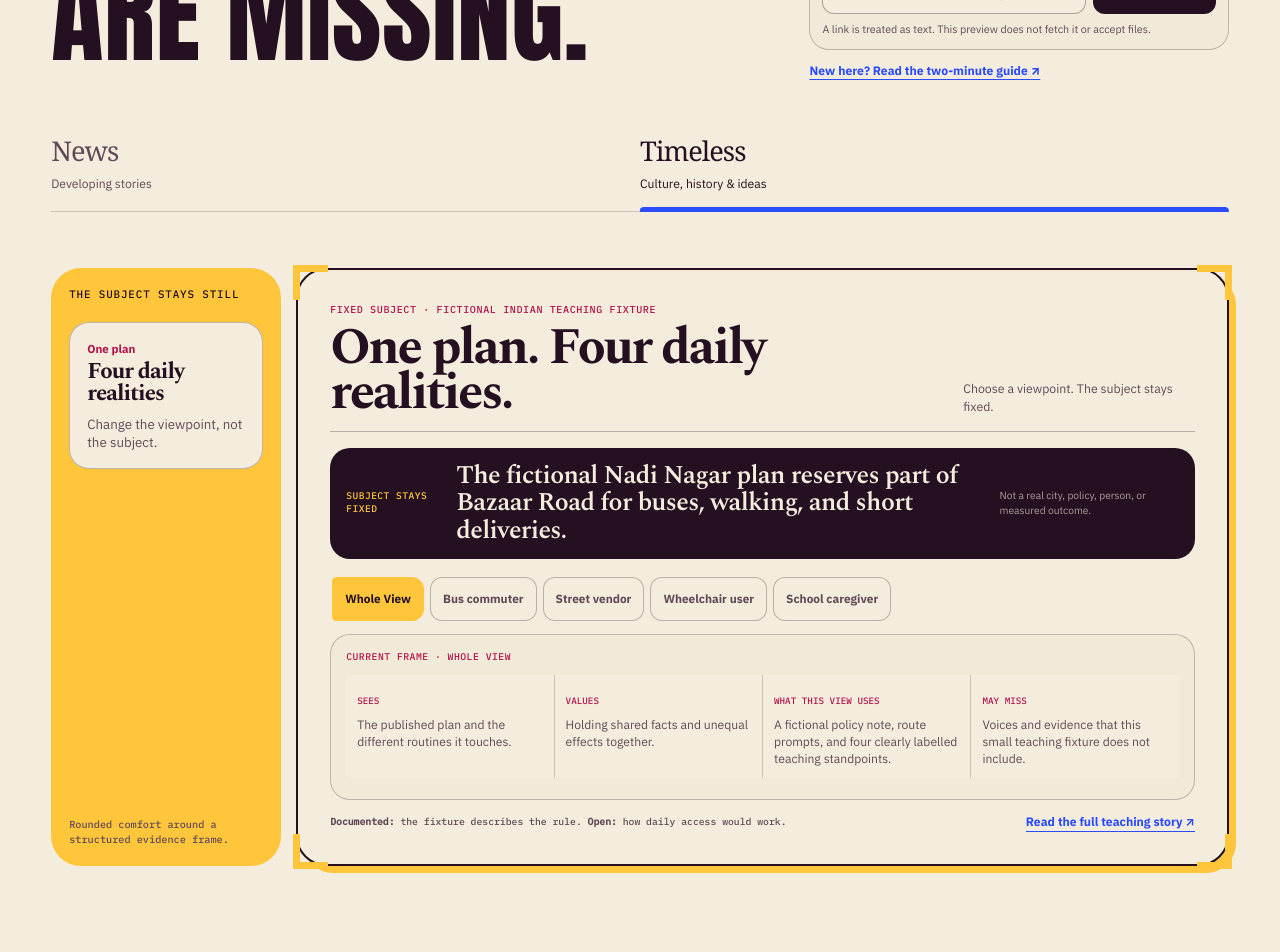
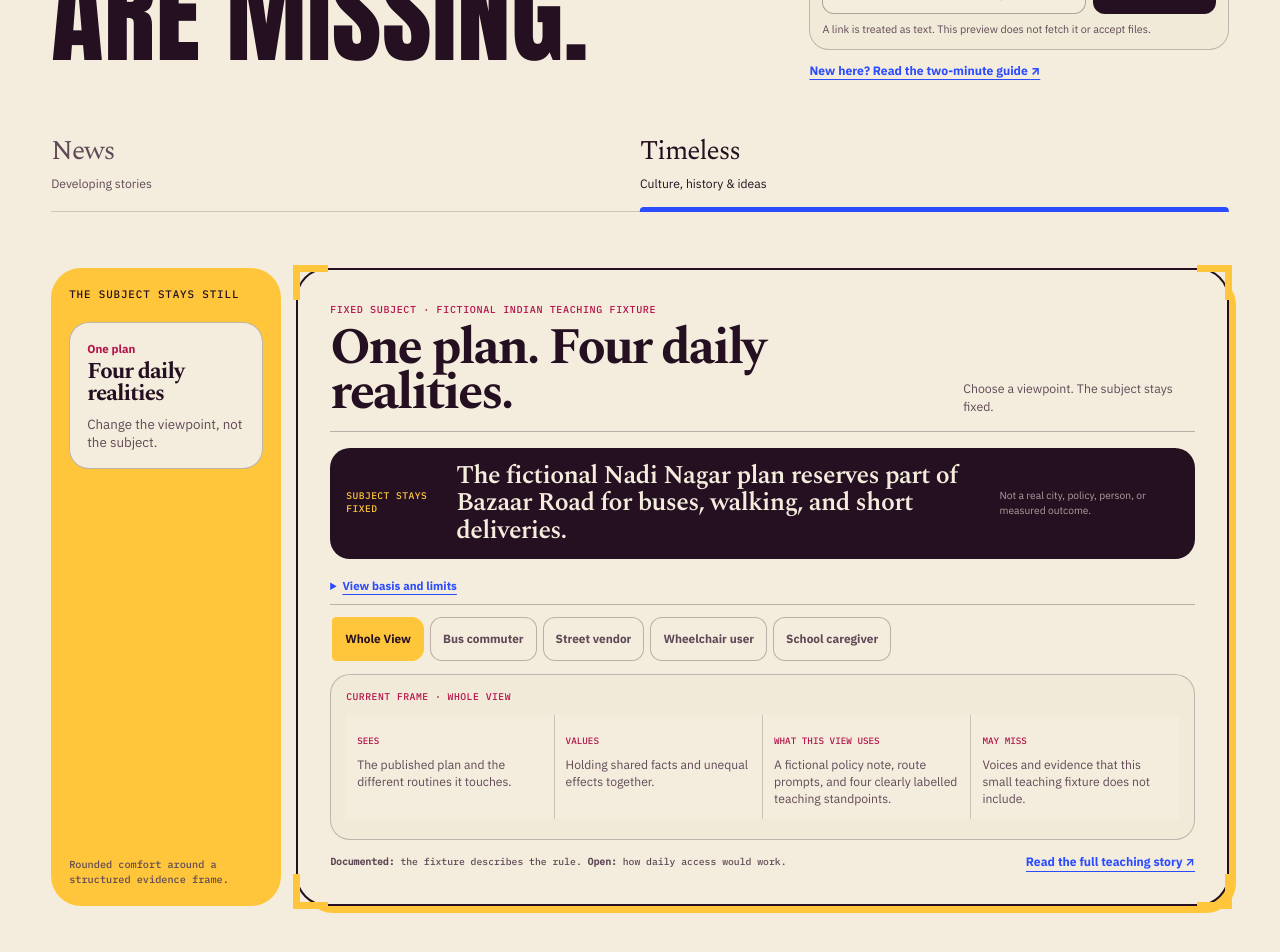
Before and after one commit to arnavjain/syat, a Next.js app: page /en/timeless in a window 1280 px wide. Shown: the part 320-1272 px from the top of the page. Built offline with nearby package versions, Linux system fonts and the light colour scheme.

Commit message:
fix: document syat frame fixture limits

```diff
--- a/src/app/globals.css
+++ b/src/app/globals.css
@@ -58,7 +58,7 @@ h1 { max-width: 680px; font-size: clamp(3.25rem, 8vw, 7rem); line-height: .88; }
 
 .mode-switch { position: relative; display: grid; grid-template-columns: repeat(2, minmax(0, 1fr)); max-width: 1240px; margin: 0 auto clamp(26px, 5vw, 56px); border-bottom: 1px solid color-mix(in srgb, var(--ink) 18%, transparent); }
 .mode-link { position: relative; z-index: 1; display: grid; gap: 3px; padding: 15px 0 18px; color: var(--soft-ink); transition: color 160ms var(--press-ease), transform 160ms var(--press-ease); }
-.mode-link span { font-family: Georgia, "Noto Serif Devanagari", serif; font-size: clamp(1.35rem, 2.2vw, 1.7rem); letter-spacing: -.035em; }
+.mode-link span { font-family: var(--font-editorial); font-size: clamp(1.35rem, 2.2vw, 1.7rem); letter-spacing: -.035em; }
 .mode-link small { font-size: .76rem; }
 .mode-link.active { color: var(--ink); }
 .mode-frame { position: absolute; bottom: -1px; left: 0; width: 50%; height: 5px; background: var(--hibiscus); border-radius: 4px 4px 0 0; transition: transform 200ms var(--press-ease); }
@@ -457,6 +457,11 @@ h1 { max-width: 680px; font-size: clamp(3.25rem, 8vw, 7rem); line-height: .88; }
 .fixed-subject blockquote { margin: 0; font-family: var(--font-editorial); font-size: clamp(1.2rem, 2vw, 1.75rem); font-weight: 600; line-height: 1.08; letter-spacing: -.025em; }
 .fixed-subject > p { margin: 0; color: color-mix(in srgb, var(--paper) 65%, transparent); font-size: .64rem; }
 
+.frame-basis { margin: -6px 0 10px; border-bottom: 1px solid color-mix(in srgb, var(--ink) 28%, transparent); }
+.frame-basis summary { width: fit-content; padding: 8px 0 10px; color: var(--cobalt); cursor: pointer; font-size: .72rem; font-weight: 700; text-decoration: underline 1px currentColor; text-underline-offset: 4px; }
+.frame-basis > div { display: grid; grid-template-columns: repeat(2, minmax(0, 1fr)); gap: 1px; margin: 0 0 11px; background: color-mix(in srgb, var(--ink) 16%, transparent); }
+.frame-basis p { margin: 0; padding: 8px 10px; background: var(--paper); color: var(--soft-ink); font-size: .67rem; line-height: 1.38; }
+
 .frame-switcher { min-width: 0; }
 
 .viewpoint-tabs {
@@ -605,6 +610,9 @@ h1 { max-width: 680px; font-size: clamp(3.25rem, 8vw, 7rem); line-height: .88; }
   .fixed-subject > span { font-size: .51rem; }
   .fixed-subject blockquote { font-size: 1.1rem; }
   .fixed-subject > p { font-size: .56rem; }
+  .frame-basis { margin-bottom: 8px; }
+  .frame-basis > div { grid-template-columns: 1fr; }
+  .frame-basis p { padding: 7px 9px; font-size: .62rem; }
 
   .viewpoint-tabs { margin-right: -16px; padding-right: 16px; }
   .viewpoint-tabs button { min-height: 44px; padding: 8px 10px; font-size: .66rem; }
--- a/src/components/syat-frame-switcher.tsx
+++ b/src/components/syat-frame-switcher.tsx
@@ -54,7 +54,7 @@ export function SyatFrameSwitcher({ views }: { views: FrameView[] }) {
           </button>
         ))}
       </div>
-      <section aria-labelledby={`syat-frame-tab-${activeView.id}`} className="active-view" id="syat-frame-view" role="tabpanel">
+      <section aria-labelledby={`syat-frame-tab-${activeView.id}`} className="active-view" id="syat-frame-view" role="tabpanel" tabIndex={0}>
         <p className="active-view-label">Current frame · {activeView.label}</p>
         <div className="view-reading">
           <div><span>Sees</span><p>{activeView.sees}</p></div>
--- a/src/components/syat-frame.tsx
+++ b/src/components/syat-frame.tsx
@@ -67,6 +67,16 @@ export function SyatFrame() {
         <p>Not a real city, policy, person, or measured outcome.</p>
       </div>
 
+      <details className="frame-basis">
+        <summary>View basis and limits</summary>
+        <div>
+          <p>Type: fictional Indian teaching fixture</p>
+          <p>Basis: a made-up sample policy note and teaching prompts</p>
+          <p>Source scope: this fixture only; it does not describe a real city, policy, person, or outcome</p>
+          <p>Limits: it is not reporting, evidence about a live issue, or a prediction</p>
+        </div>
+      </details>
+
       <SyatFrameSwitcher views={frameViews} />
 
       <footer className="syat-frame-footer">
```
Also changed, not shown: 1 other file (tests, documents, lock files or other folders).
